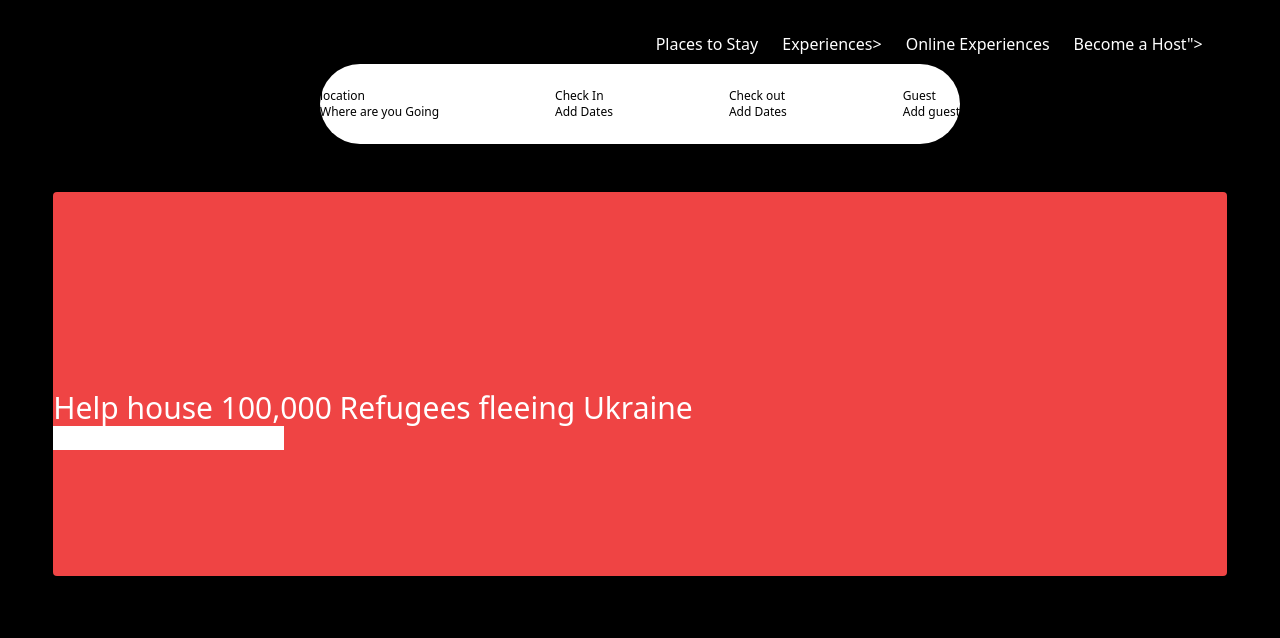
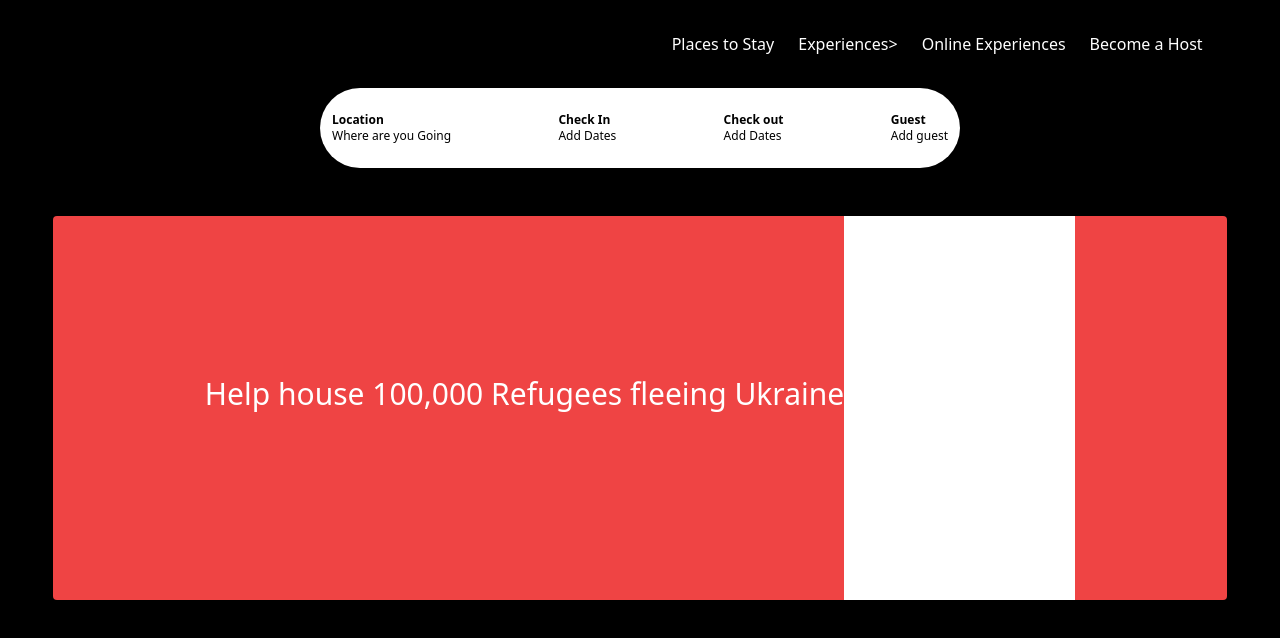
Before and after one commit to dmitch99/airbnb, a plain HTML site: page index.html in a window 1280 px wide. Drawn offline with nearby package versions, Linux system fonts and the light colour scheme.

Commit message:
Add files via upload

```diff
--- a/index.html
+++ b/index.html
@@ -11,31 +11,31 @@
   <nav class="h-16 text-white flex justify-between py-8 mx-auto w-11/12">
 
      <div ><a href="airlogo.png"></a> </div>
-     <ul class="flex justiy-center space-x-6">
+     <ul class="flex justiy-left space-x-6">
      <li class="">Places to Stay</li>
      <li class="">Experiences</li>>
      <li class="">Online Experiences</li>
-     <li class="">Become a Host"></li>
+     <li class="">Become a Host</li>
      <img src ="/airbnb/hamb.png">
     </ul>
   </nav>
-
+  <br>
   <div class="text-black h-20  flex justify-between text-xs bg-white w-1/2 mx-auto rounded-full py-6" >
-  <ul>
-    <li> location</li>
-    <li>Where are you Going</li>
+  <ul class="pb-2">
+    <li class="pl-3 font-bold"> <a href="">Location</a></li>
+    <li class="pl-3">Where are you Going</li>
   </ul>
   <ul>
-    <li> Check In</li>
+    <li class="font-bold"><a href=""> Check In</a></li>
     <li>Add Dates</li>
   </ul>
   <ul>
-    <li> Check out</li>
+    <li class="font-bold"><a href=""> Check out</a></li>
     <li>Add Dates</li>
   </ul>
   <ul>
-    <li>Guest</li>
-    <li>Add guest</li>
+    <li class ="pr-3 font-bold"><a href="">Guest</a></li>
+    <li class="pr-3">Add guest</li>
   </ul>
      </div>
 
@@ -43,14 +43,15 @@
   <br>
 
 
-  <div class="bg-red-500 text-white h-96 mx-auto content-center w-11/12 rounded">
+  <div class="bg-red-500 text-white h-96 mx-auto flex justify-center w-11/12 rounded ">
     <br>
     <br>
     <br>
 
 
-    <h1 class="content -center text-3xl">Help house 100,000 Refugees fleeing Ukraine</h1>
-    <input type="text"
+    <h1 class="text-3xl pt-40 ">Help house 100,000 Refugees fleeing Ukraine</h1>
+    <br>
+    <input type="text h-10px">
   </div>
 
 
```
